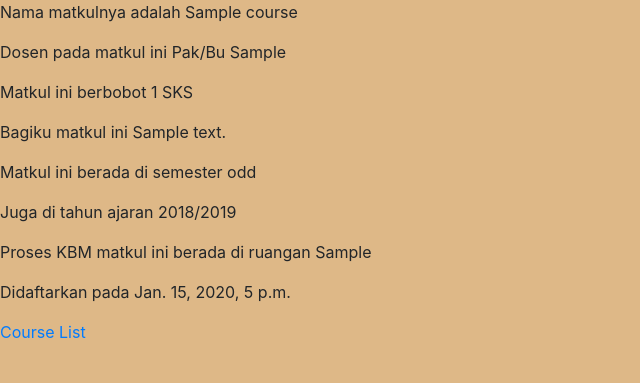
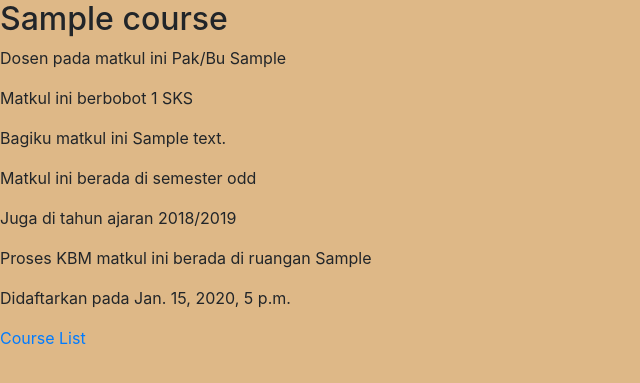
Before and after one commit to faisaladisoe/story-ppw, a Django app: a page that uses story1/templates/story5/courseDetails.html in a window 1280 px wide. Shown: the top 383 px of the page, without its empty margins (0-640 px from the left). Run offline with Django 3.2, Linux system fonts and the light colour scheme; tables that the repository leaves empty hold one stand-in row (values such as "Sample post"); some libraries are stand-ins or nearby versions.

Commit message:
edit minor

```diff
--- a/story1/templates/story5/courseDetails.html
+++ b/story1/templates/story5/courseDetails.html
@@ -17,7 +17,7 @@
 
 <body>
     {% for component in data %}
-        <p>Nama matkulnya adalah {{ component.course_name }}</p>
+        <h2>{{ component.course_name }}</h2>
         <p>Dosen pada matkul ini Pak/Bu {{ component.lecturer }}</p>
         <p>Matkul ini berbobot {{ component.credits }} SKS</p>
         <p>Bagiku matkul ini {{ component.description }}</p>
```
